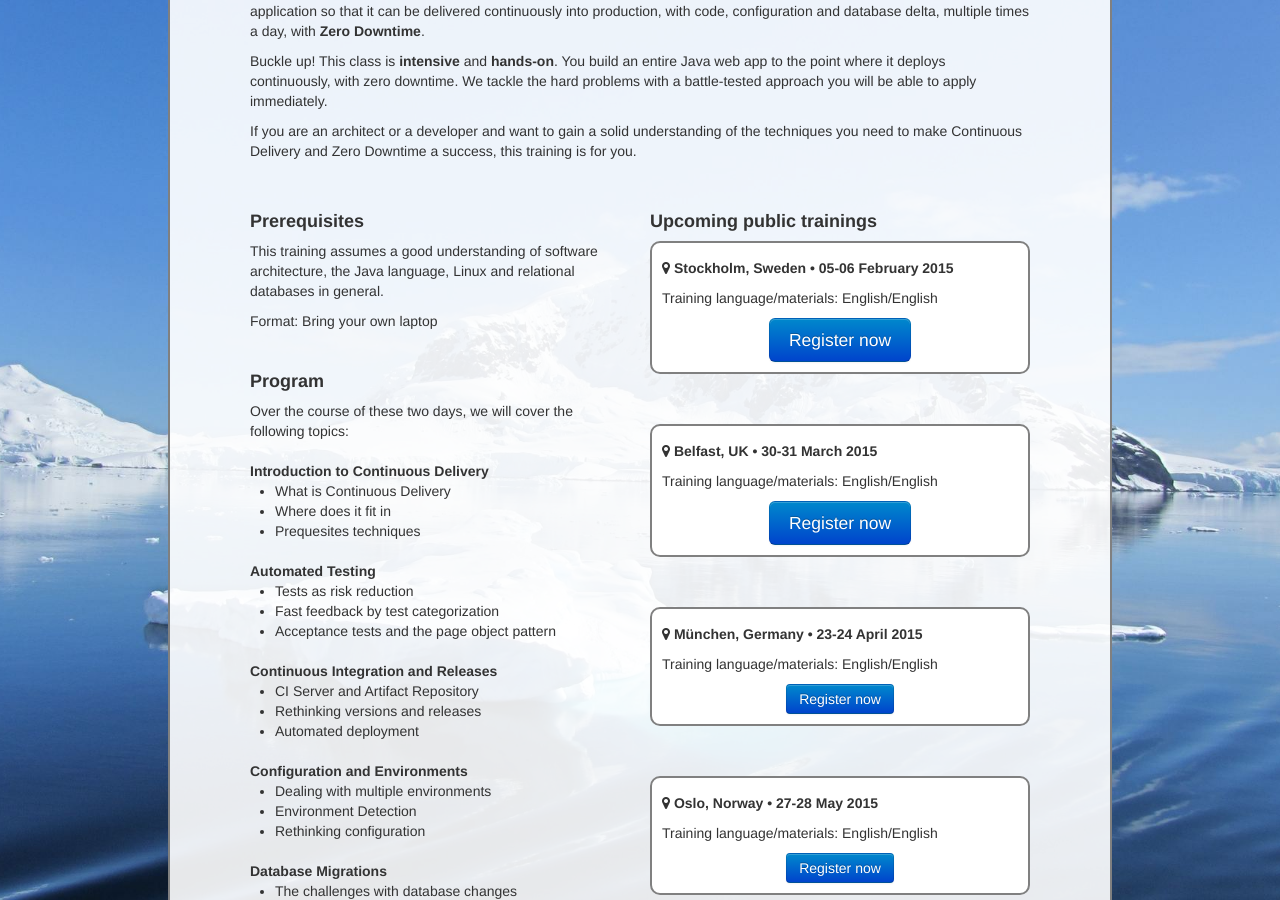
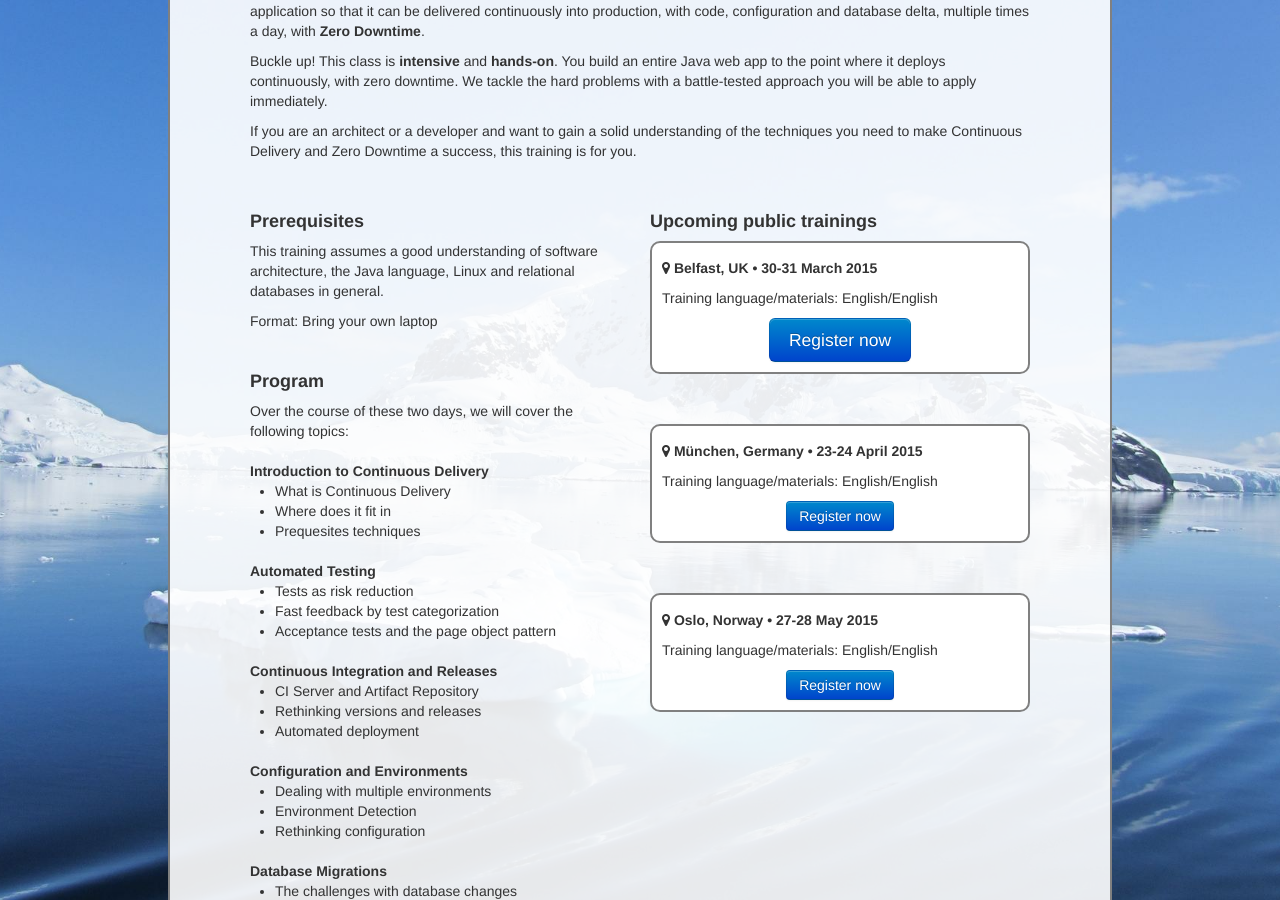
Before and after one commit to axelfontaine/axelfontaine.com, a Jekyll site: the page built from training/continuousdelivery.html, in a window 1280 px wide and 900 px high, scrolled down 366 px. Built offline with Jekyll 4.4.1, drawn with Linux system fonts in a browser that asks for light colours.

Commit message:
Removed Stockholm training

```diff
--- a/_layouts/blog.html
+++ b/_layouts/blog.html
@@ -91,7 +91,6 @@ category: Blog
                 <p><strong>Upcoming dates</strong></p>
 
                 <p>
-                    <i class="icon-map-marker"></i> Stockholm, Sweden (Feb 5-6, 2015)<br/>
                     <i class="icon-map-marker"></i> Belfast, UK (Mar 30-31, 2015)<br/>
                     <i class="icon-map-marker"></i> München, Germany (Apr 23-24, 2015)<br/>
                     <i class="icon-map-marker"></i> Oslo, Norway (May 27-28, 2015)
--- a/training/continuousdelivery.html
+++ b/training/continuousdelivery.html
@@ -108,16 +108,6 @@ category: Training
             <p class="training-section-head">Upcoming public trainings</p>
 
             <div class="training-upcoming">
-                <p class="training-city"><i class="icon-map-marker"></i> Stockholm, Sweden &bull; 05-06 February 2015</p>
-                <p>Training language/materials: English/English</p>
-
-                <div class="call-to-action">
-                    <a href="http://www.jfokus.se/jfokus/training.jsp#fromzerotohero"
-                       class="btn btn-large btn-primary">Register now</a>
-                </div>
-            </div>
-
-            <div class="training-upcoming">
                 <p class="training-city"><i class="icon-map-marker"></i> Belfast, UK &bull; 30-31 March 2015</p>
                 <p>Training language/materials: English/English</p>
 
```
